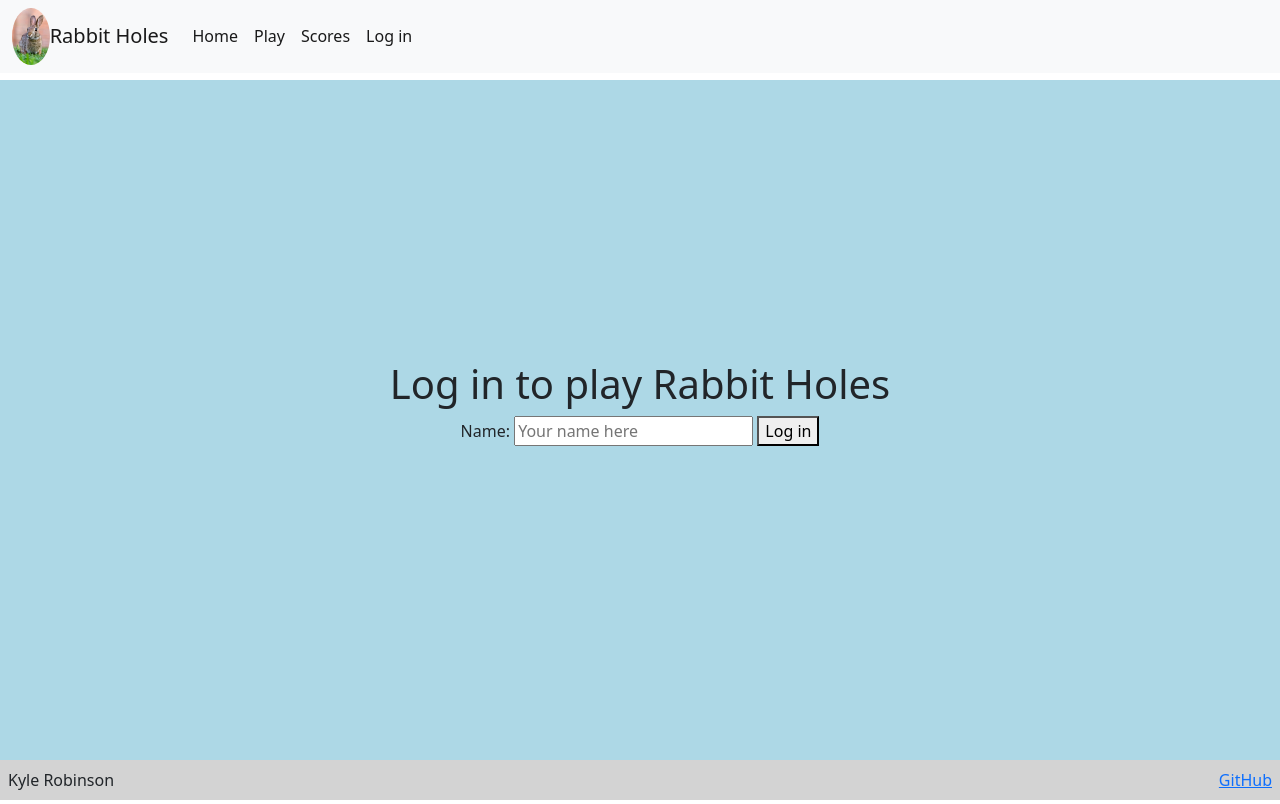
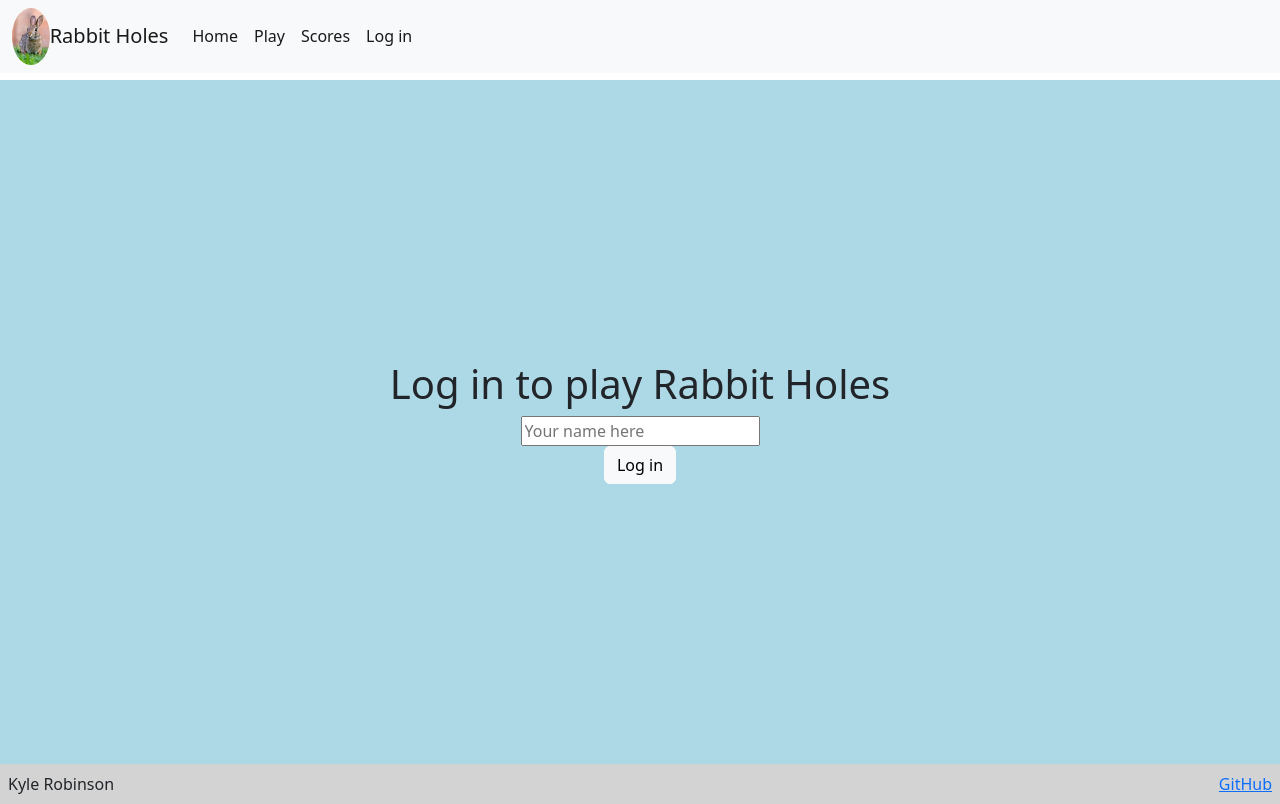
Before and after one commit to robinkyl002/startup, a plain HTML site: page startup-js/login.html in a window 1280 px wide. Drawn offline with nearby package versions, Linux system fonts and the light colour scheme.

Commit message:
added links to new JavaScript files, new css for button on login page, and header/footer formatting for scores.html

```diff
--- a/startup-js/login.html
+++ b/startup-js/login.html
@@ -31,7 +31,7 @@
                         <a class="nav-link active" href="scores.html">Scores</a>
                       </li>
                       <li>
-                        <a class="nav-link active" href="login.html">Log in</a>
+                        <a class="nav-link active" id="nav-login" href="login.html">Log in</a>
                       </li>
                     </ul>
                 </div>
@@ -43,12 +43,13 @@
 
         <main>
             <!-- Log in will also use web service -->
-            <h1>Log in to play Rabbit Holes</h1>
-            <form method="get" action="index.html">
-                <label for="name">Name: </label>
+            <div>
+                <h1>Log in to play Rabbit Holes</h1>
+                <!-- <label for="name">Name: </label> -->
                 <input type="text" id="name" placeholder="Your name here" />
-                <button type="submit">Log in</button>
-            </form>
+                <br />
+                <button class="btn btn-light" onclick="login()">Log in</button>
+            </div>
         </main>
 
         <footer>
@@ -62,6 +63,7 @@
         </footer>
 
         <script src="https://cdn.jsdelivr.net/npm/bootstrap@5.2.3/dist/js/bootstrap.bundle.min.js" integrity="sha384-kenU1KFdBIe4zVF0s0G1M5b4hcpxyD9F7jL+jjXkk+Q2h455rYXK/7HAuoJl+0I4" crossorigin="anonymous"></script>
-
+        <script src="login.js"> </script>
+        <script src="startup.js"></script>
     </body>
 </html>
--- a/startup-js/scores.css
+++ b/startup-js/scores.css
@@ -1,3 +1,21 @@
+body {
+    display: flex;
+    flex-direction: column;
+}
+
+.navigation {
+    flex: 0 80px;
+}
+
+main {
+    flex: 1 calc(100vh - 120px);
+}
+
+footer {
+    flex: 0 40px;
+    background-color: lightgray;
+}
+
 thead {
     border-bottom: black solid medium;
 }
```
Also changed, not shown: startup-js/end.html (+1 -1 lines), startup-js/index.html (+1 -1 lines), startup-js/play.html (+3 -2 lines), startup-js/scores.html (+1 -3 lines).
